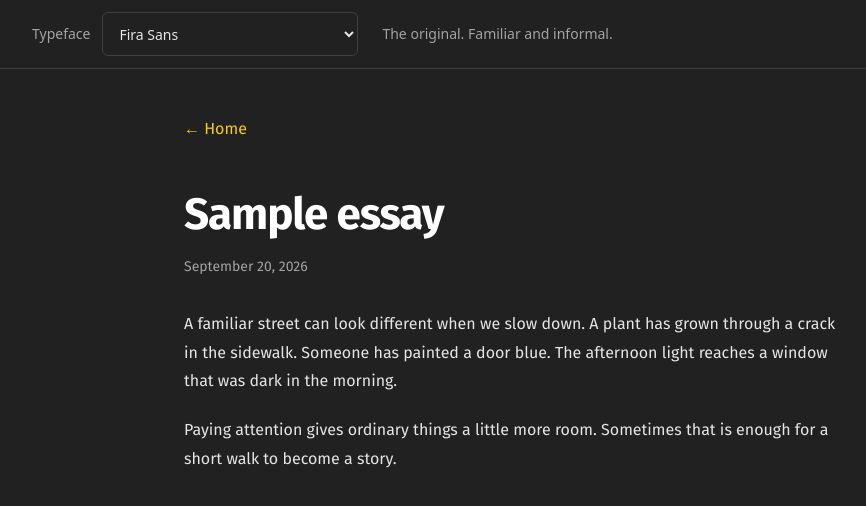
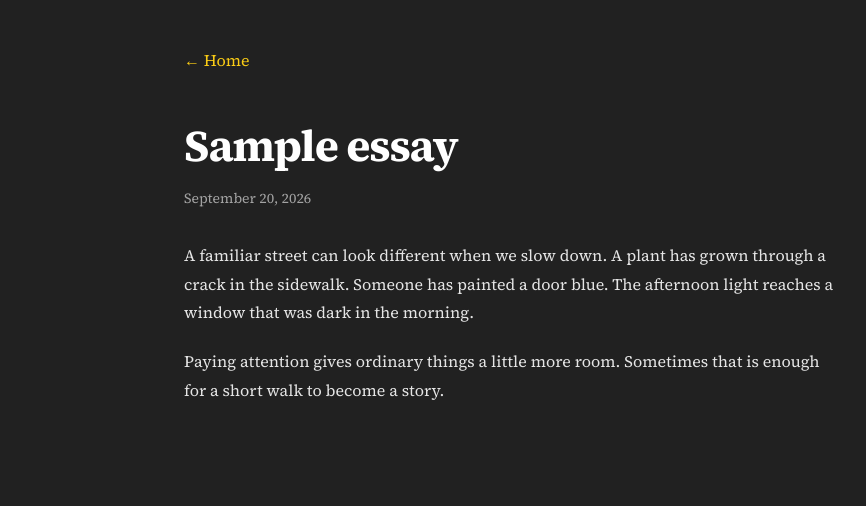
Before and after one commit to cdxker/cdxker-website, an Astro site: page /essays/sample-essay in a window 1280 px wide. Shown: the whole page, without its empty margins (128-994 px from the left). Built offline with nearby package versions, Linux system fonts and the light colour scheme; Astro itself is replaced by a stand-in of ours.

Commit message:
Use Source Serif 4 and remove the font picker

```diff
--- a/src/components/FontPicker.astro
+++ /dev/null
@@ -1,32 +0,0 @@
----
-import { defaultFontId, fontOptions, getFont } from "../data/fonts.js";
-
-const defaultFont = getFont(defaultFontId);
----
-
-<div class="border-b border-divider font-ui">
-  <div class="mx-auto flex max-w-5xl flex-col gap-2 px-6 py-3 sm:flex-row sm:items-center sm:gap-6 sm:px-8">
-    <div class="grid min-w-0 grid-cols-[auto_minmax(0,1fr)] items-center gap-3 sm:shrink-0">
-      <label for="font-picker" class="text-sm text-muted">Typeface</label>
-      <select
-        id="font-picker"
-        aria-describedby="font-description"
-        class="min-h-11 min-w-0 rounded-md border border-divider bg-page px-3 text-sm text-content hover:border-muted focus-visible:outline-2 focus-visible:outline-offset-4 focus-visible:outline-accent disabled:opacity-60 sm:w-64"
-        disabled
-      >
-        {fontOptions.map((font) => (
-          <option value={font.id} selected={font.id === defaultFontId}>
-            {font.name}{font.id === "source-serif-4" ? " · recommended" : ""}
-          </option>
-        ))}
-      </select>
-    </div>
-    <p id="font-description" aria-live="polite" aria-atomic="true" class="min-h-5 text-sm leading-5 text-muted">
-      {defaultFont.description}
-    </p>
-  </div>
-</div>
-
-<script>
-  import "../scripts/font-picker.js";
-</script>
--- a/src/data/fonts.js
+++ /dev/null
@@ -1,48 +0,0 @@
-export const defaultFontId = "fira-sans";
-export const fontStorageKey = "cdxker-font";
-
-export const fontOptions = [
-  {
-    id: "fira-sans",
-    name: "Fira Sans",
-    description: "The original. Familiar and informal.",
-    stack: '"Fira Sans", system-ui, sans-serif',
-    googleFamily: "Fira+Sans:ital,wght@0,400;0,500;0,600;0,700;0,800;0,900;1,400;1,500;1,600;1,700;1,800;1,900",
-  },
-  {
-    id: "source-sans-3",
-    name: "Source Sans 3",
-    description: "Clear and human. A quiet fit for the whole site.",
-    stack: '"Source Sans 3", system-ui, sans-serif',
-    googleFamily: "Source+Sans+3:ital,wght@0,400..900;1,400..900",
-  },
-  {
-    id: "dm-sans",
-    name: "DM Sans",
-    description: "Modern and rounded. A little more geometric.",
-    stack: '"DM Sans", system-ui, sans-serif',
-    googleFamily: "DM+Sans:ital,wght@0,400..900;1,400..900",
-  },
-  {
-    id: "source-serif-4",
-    name: "Source Serif 4",
-    description: "A balanced serif for essays and poems.",
-    stack: '"Source Serif 4", Georgia, "Times New Roman", serif',
-    googleFamily: "Source+Serif+4:ital,wght@0,400..900;1,400..900",
-  },
-  {
-    id: "literata",
-    name: "Literata",
-    description: "Bookish and expressive. Try it on a poem.",
-    stack: '"Literata", Georgia, "Times New Roman", serif',
-    googleFamily: "Literata:ital,wght@0,400..900;1,400..900",
-  },
-];
-
-export function getFont(id) {
-  return fontOptions.find((font) => font.id === id) ?? fontOptions[0];
-}
-
-export const fontStylesheetUrl = `https://fonts.googleapis.com/css2?${fontOptions
-  .map((font) => `family=${font.googleFamily}`)
-  .join("&")}&display=swap`;
--- a/src/layouts/BaseLayout.astro
+++ b/src/layouts/BaseLayout.astro
@@ -1,8 +1,6 @@
 ---
 import "../styles/global.css";
 import type { SocialImage } from "../types/social-image";
-import FontPicker from "../components/FontPicker.astro";
-import { defaultFontId, fontOptions, fontStorageKey, fontStylesheetUrl } from "../data/fonts.js";
 
 interface Props {
   title?: string;
@@ -53,22 +51,10 @@ const structuredData = {
 ---
 
 <!doctype html>
-<html lang="en" data-font={defaultFontId}>
+<html lang="en">
   <head>
     <meta charset="UTF-8" />
     <meta name="viewport" content="width=device-width, initial-scale=1.0" />
-    <script is:inline define:vars={{ fontOptions, fontStorageKey }}>
-      try {
-        const saved = localStorage.getItem(fontStorageKey);
-        const font = fontOptions.find((option) => option.id === saved);
-        if (font) {
-          document.documentElement.dataset.font = font.id;
-          document.documentElement.style.setProperty("--font-sans", font.stack);
-        }
-      } catch {
-        // The default font works when browser storage is unavailable.
-      }
-    </script>
     <title>{title}</title>
     <meta name="description" content={description} />
     <meta name="author" content="Denzell Ford" />
@@ -103,13 +89,12 @@ const structuredData = {
     <link rel="preconnect" href="https://fonts.googleapis.com" />
     <link rel="preconnect" href="https://fonts.gstatic.com" crossorigin />
     <link
-      href={fontStylesheetUrl}
+      href="https://fonts.googleapis.com/css2?family=Source+Serif+4:ital,wght@0,400..900;1,400..900&display=swap"
       rel="stylesheet"
     />
     <script type="application/ld+json" set:html={JSON.stringify(structuredData).replace(/</g, "\\u003c")} />
   </head>
-  <body class="min-h-screen bg-page font-sans text-white">
-    <FontPicker />
+  <body class="min-h-screen bg-page font-serif text-white">
     <slot />
   </body>
 </html>
--- a/src/layouts/WritingLayout.astro
+++ b/src/layouts/WritingLayout.astro
@@ -41,7 +41,7 @@ const formattedDate = new Intl.DateTimeFormat("en-US", {
           [&_:is(h2,h3)]:font-semibold [&_:is(h2,h3)]:text-white
           [&_:is(ul,ol)]:pl-6 [&_ul]:list-disc [&_ol]:list-decimal
           [&_blockquote]:border-l-2 [&_blockquote]:border-quote-border [&_blockquote]:pl-4
-          [&_:is(pre,code,kbd,samp)]:font-sans
+          [&_:is(pre,code,kbd,samp)]:font-serif
           [&_pre]:overflow-x-auto [&_pre]:p-4
           [&_img]:h-auto [&_img]:max-w-full"
       >
--- a/src/scripts/font-picker.js
+++ /dev/null
@@ -1,37 +0,0 @@
-import { fontStorageKey, getFont } from "../data/fonts.js";
-
-const picker = document.getElementById("font-picker");
-const description = document.getElementById("font-description");
-const root = document.documentElement;
-
-if (picker instanceof HTMLSelectElement && description) {
-  const applyFont = (font) => {
-    root.style.setProperty("--font-sans", font.stack);
-    root.dataset.font = font.id;
-    picker.value = font.id;
-    description.textContent = font.description;
-  };
-
-  applyFont(getFont(root.dataset.font));
-  picker.disabled = false;
-
-  picker.addEventListener("change", () => {
-    const font = getFont(picker.value);
-    applyFont(font);
-
-    try {
-      localStorage.setItem(fontStorageKey, font.id);
-    } catch {
-      // The current selection still works when browser storage is unavailable.
-    }
-  });
-
-  window.addEventListener("pageshow", (event) => {
-    if (!event.persisted) return;
-    try {
-      applyFont(getFont(localStorage.getItem(fontStorageKey)));
-    } catch {
-      // Keep the current font if storage becomes unavailable.
-    }
-  });
-}
--- a/src/styles/global.css
+++ b/src/styles/global.css
@@ -1,10 +1,7 @@
 @import "tailwindcss";
 
 @theme {
-  --font-sans: "Fira Sans", system-ui, -apple-system, "Segoe UI", Roboto,
-    "Helvetica Neue", Arial, "Noto Sans", "Apple Color Emoji", "Segoe UI Emoji",
-    "Segoe UI Symbol", "Noto Color Emoji";
-  --font-ui: system-ui, -apple-system, "Segoe UI", sans-serif;
+  --font-serif: "Source Serif 4", Georgia, "Times New Roman", serif;
   --color-page: #212121;
   --color-accent: #facc15;
   --color-content: #e5e5e5;
```
Also changed, not shown: README.md.
